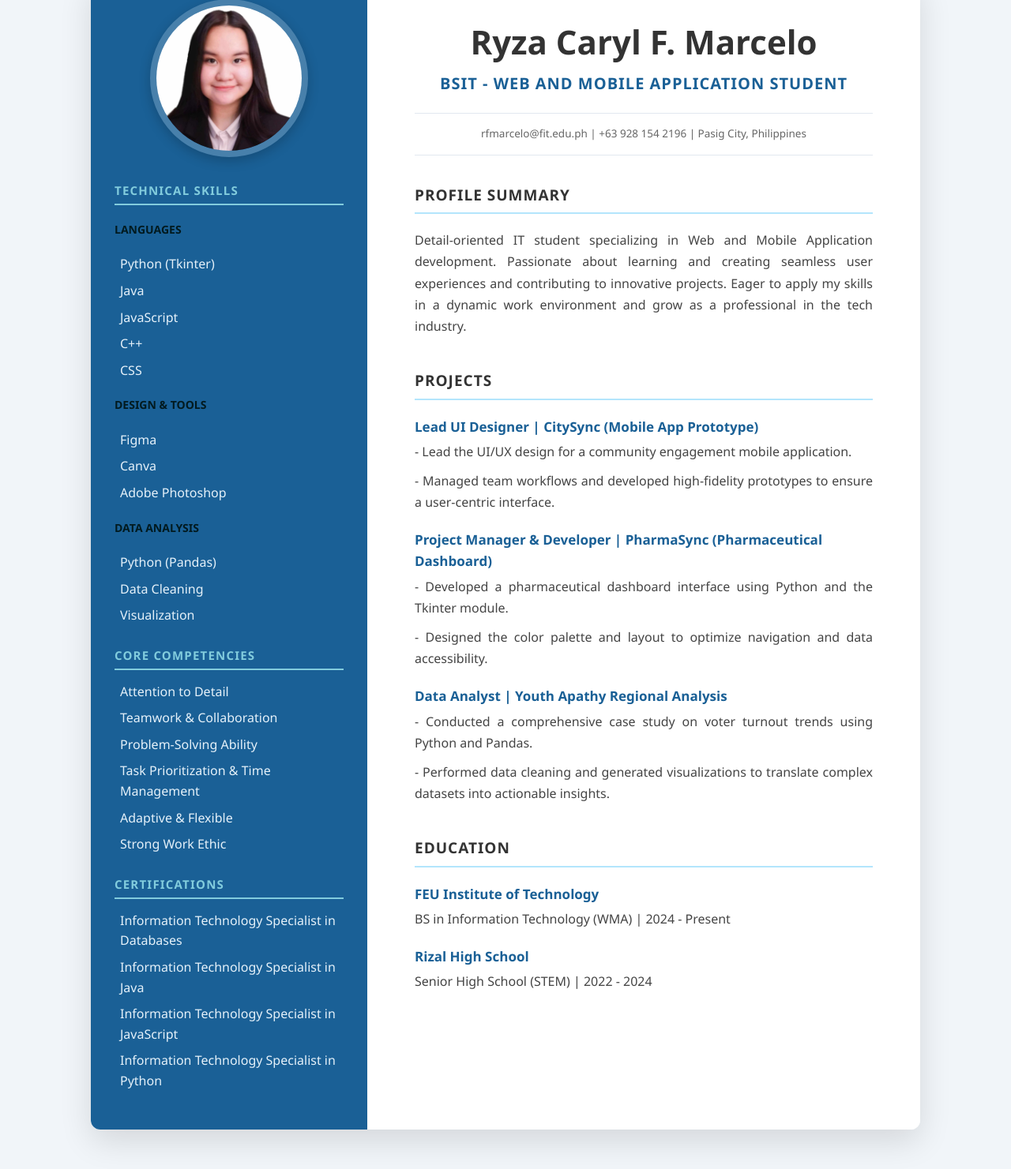
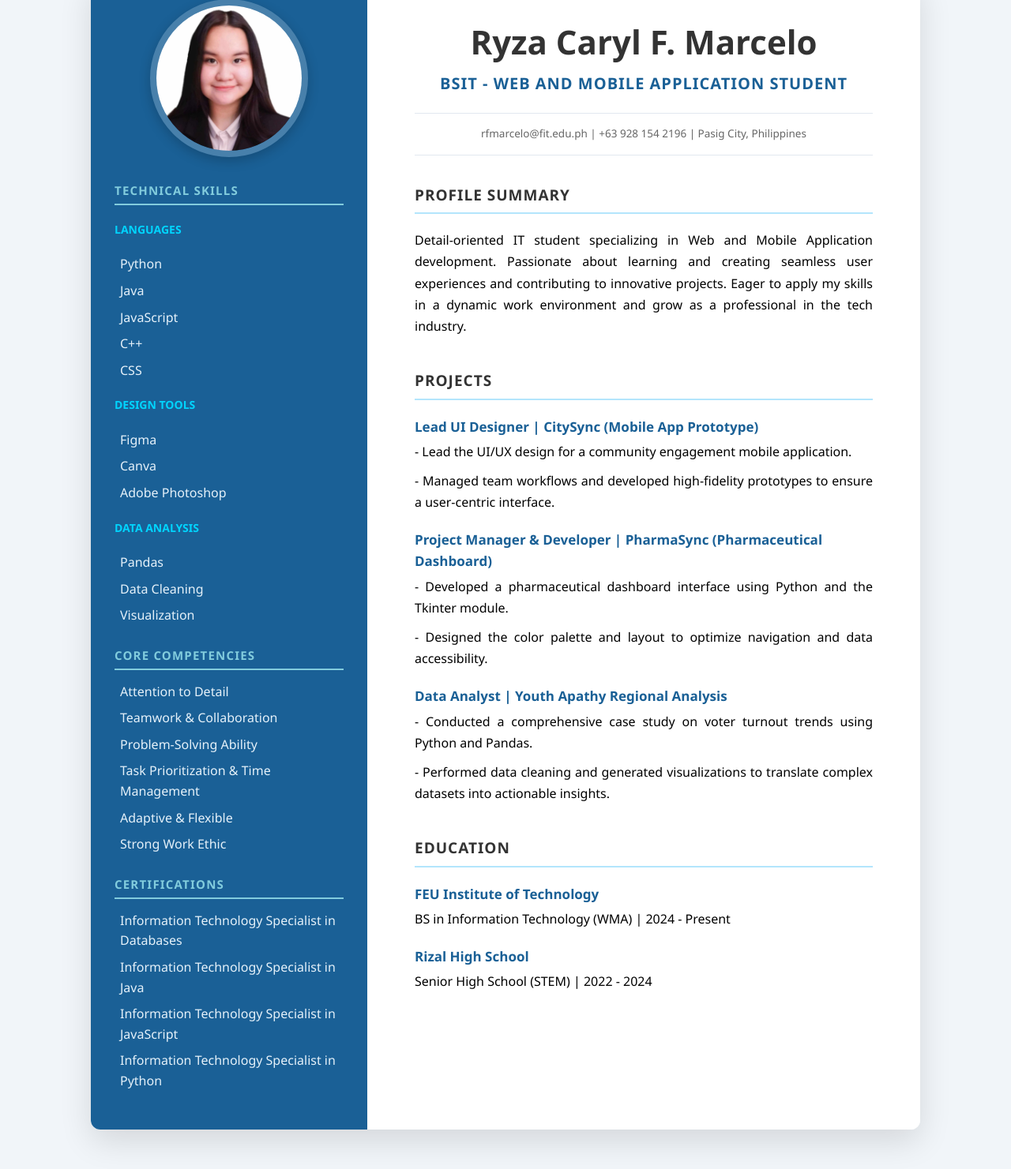
Before and after one commit to CarylMarcelo/Marcelo_Ryza_TW22, a PHP site: page /Act1/index.php in a window 1280 px wide. Shown: the part 81-1562 px from the top of the page at 79% size. Run offline with PHP 8.4, Linux system fonts and the light colour scheme.

Commit message:
April 27, 2026 9:53PM - Update of info

```diff
--- a/Act1/index.php
+++ b/Act1/index.php
@@ -19,9 +19,9 @@
     $summary = "Detail-oriented IT student specializing in Web and Mobile Application development. Passionate about learning and creating seamless user experiences and contributing to innovative projects. Eager to apply my skills in a dynamic work environment and grow as a professional in the tech industry.";
 
     // Technical Skills
-    $languages = ["Python (Tkinter)", "Java", "JavaScript", "C++", "CSS"];
+    $languages = ["Python", "Java", "JavaScript", "C++", "CSS"];
     $designTools = ["Figma", "Canva", "Adobe Photoshop"];
-    $dataAnalysis = ["Python (Pandas)", "Data Cleaning", "Visualization"];
+    $dataAnalysis = ["Pandas", "Data Cleaning", "Visualization"];
 
     // Education
     $school1 = "Rizal High School";
@@ -73,7 +73,7 @@
                 <?php endforeach; ?>
             </ul>
 
-            <h3>Design & Tools</h3>
+            <h3>Design Tools</h3>
             <ul>
                 <?php foreach($designTools as $tool): ?>
                     <li><?php echo $tool; ?></li>
--- a/Act1/style.css
+++ b/Act1/style.css
@@ -77,7 +77,7 @@ header {
     margin-bottom: 20px;
     font-weight: bold;
     text-transform: uppercase;
-    color: #021a1f;
+    color: #00d5ff;
 }
 
 .left-column ul {
@@ -150,7 +150,7 @@ p {
     text-align: justify;
     text-justify: inter-word;
     font-size: 14.5px;
-    color: #444;
+    color: #000000;
     margin-bottom: 10px;
     line-height: 1.7;
     font-size: 16px;
```
